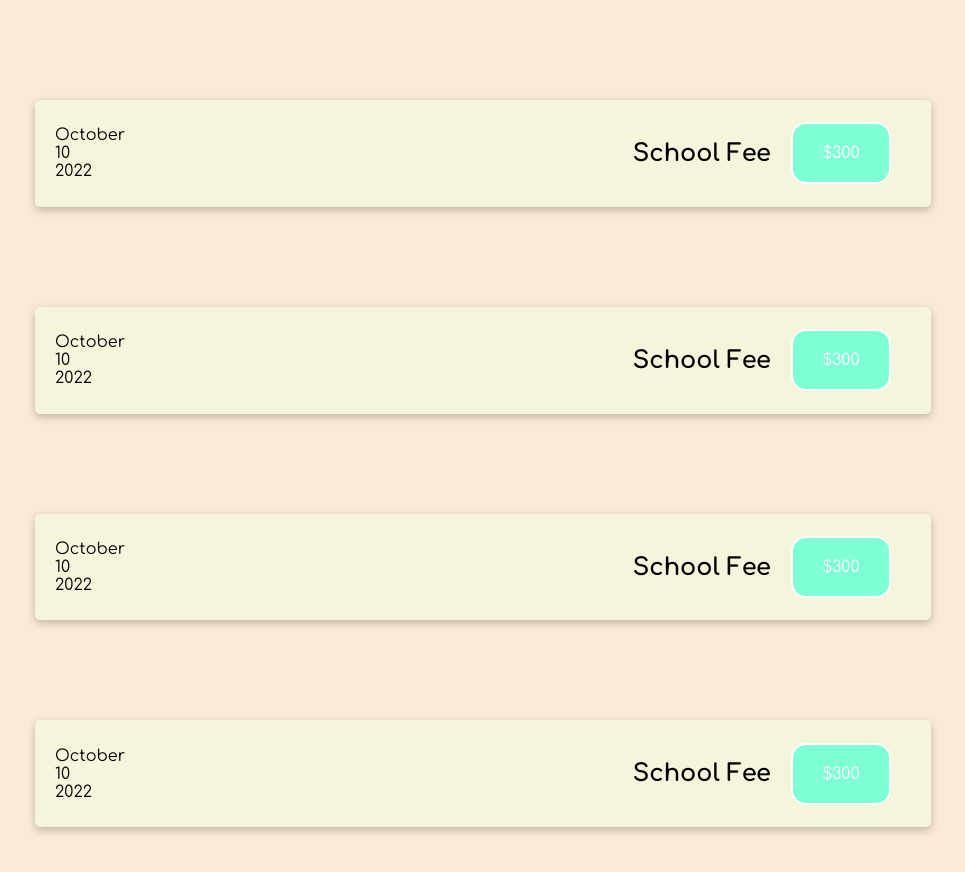
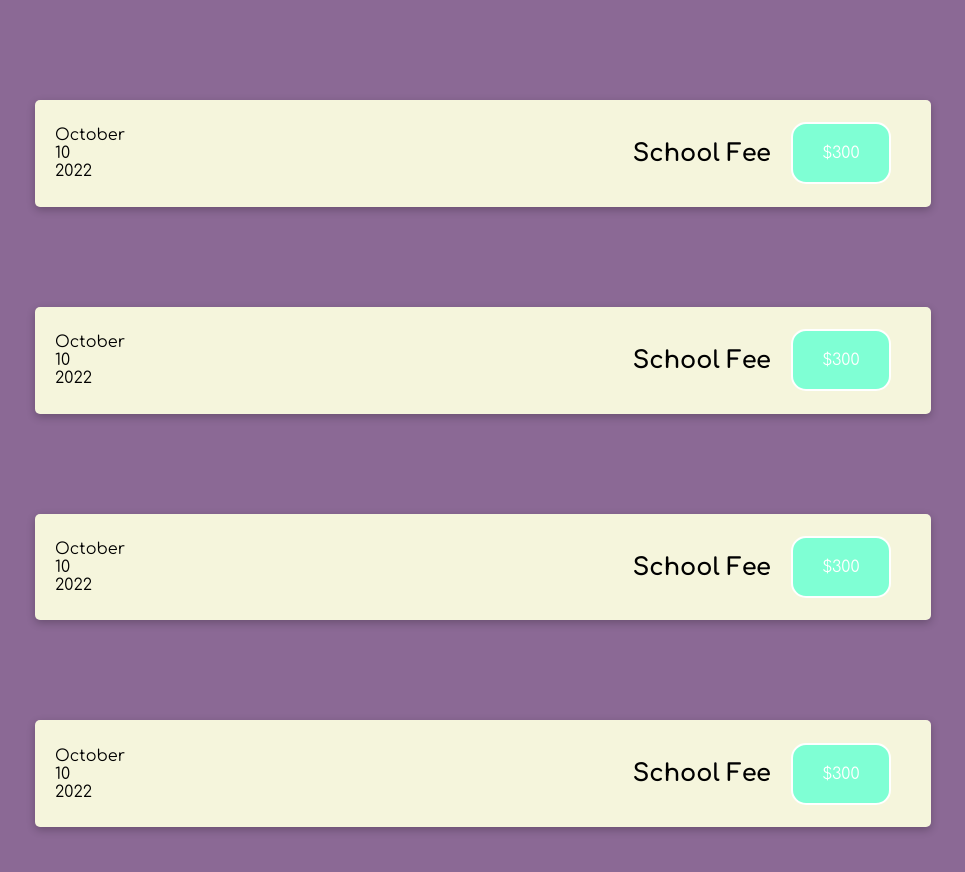
Before and after one commit to ehsan-saboor/React, a JavaScript app in the folder my-app/: page / in a window 1280 px wide. Shown: the top 872 px of the page, without its empty margins (157-1122 px from the left). Built offline with nearby package versions, Linux system fonts and the light colour scheme.

Commit message:
React 10-August-Home

```diff
--- a/my-app/src/index.css
+++ b/my-app/src/index.css
@@ -10,5 +10,5 @@ html {
 
 body {
   margin: 0;
-  background-color: antiquewhite;
+  background-color: rgb(139, 105, 149);
 }
```
